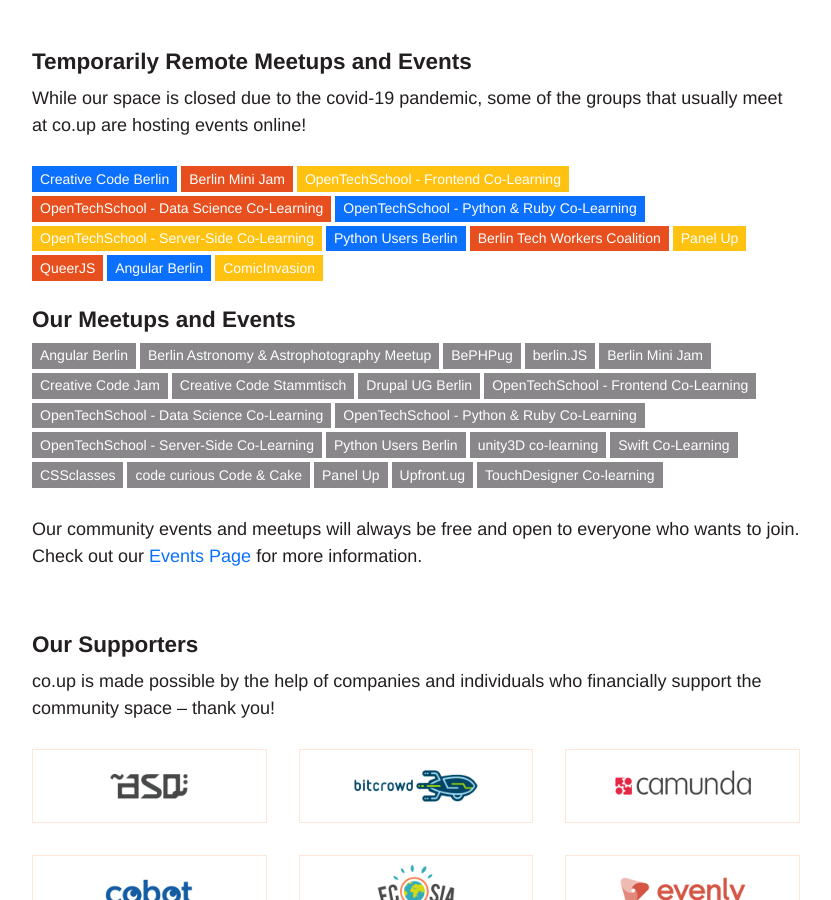
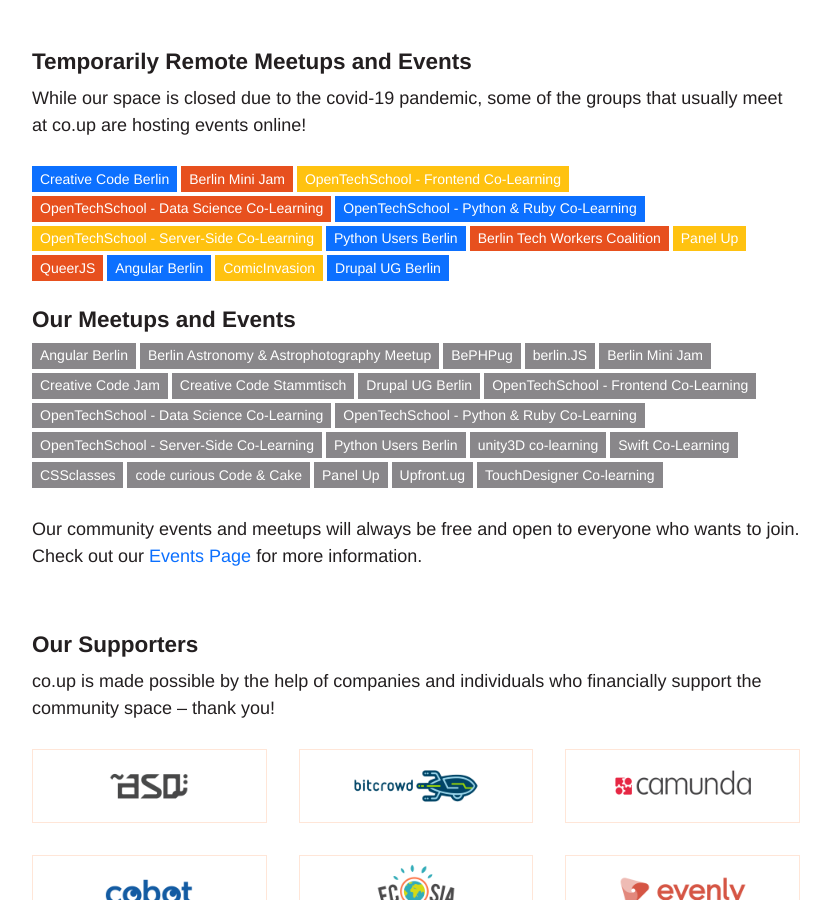
Before and after one commit to co-up/co-up.de, a Jekyll site: the page built from index.html, in a window 1280 px wide and 900 px high, scrolled down 853 px. Shown: the whole window, without its empty margins (224-1055 px from the left). Built offline with Jekyll 4.4.1, drawn with Linux system fonts in a browser that asks for light colours.

Commit message:
added Drupal UG Berlin

```diff
--- a/_includes/hosted-meetups-remote.html
+++ b/_includes/hosted-meetups-remote.html
@@ -11,4 +11,5 @@
   <a class="meetup" href="https://queerjs.com/online-2020-16" target="_blank">QueerJS</a>
   <a class="meetup" href="https://twitter.com/angular_berlin" target="_blank">Angular Berlin</a>
   <a class="meetup" href="https://twitter.com/comicinvasionb" target="_blank">ComicInvasion</a>
+  <a class="meetup" href="https://twitter.com/dug_berlin" target="blank">Drupal UG Berlin</a>
 </div>
```
